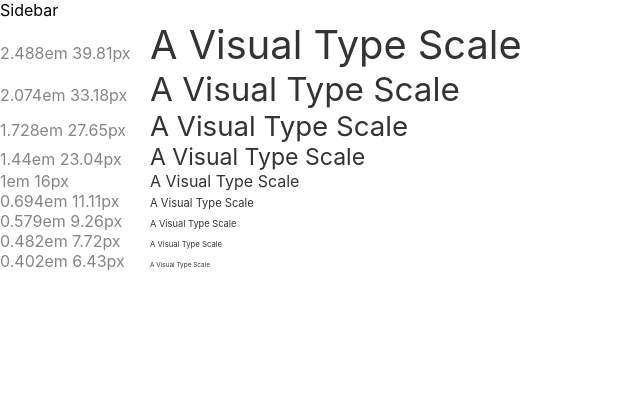
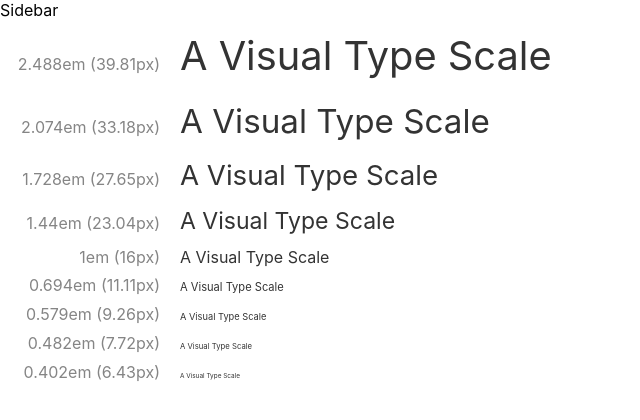
Before and after one commit to rangle/rangle-type-scale, a React (Create React App) app: page / in a window 1280 px wide. Shown: the top 420 px of the page, without its empty margins (0-640 px from the left). Built offline with nearby package versions, Linux system fonts and the light colour scheme.

Commit message:
Initial setup of input form

```diff
--- a/src/App.js
+++ b/src/App.js
@@ -13,8 +13,12 @@ class App extends Component {
     return (
       <ThemeProvider theme={theme}>
         <div className="App">
-          <Sidebar></Sidebar>
-          <SpecimenList></SpecimenList>
+          <aside>
+            <Sidebar></Sidebar>
+          </aside>
+          <main>
+            <SpecimenList></SpecimenList>
+          </main>
         </div>
       </ThemeProvider>
     );
--- a/src/components/Specimen.js
+++ b/src/components/Specimen.js
@@ -2,10 +2,13 @@ import React from 'react';
 import styled from "styled-components";
 
 const SpecimenBody = styled.div`
+  line-height: 1.8;
   .label {
     color: ${props => props.theme.lightGray};
     display: inline-block;
-    width: 150px;
+    margin-right: 20px;
+    text-align: right;
+    width: 160px;
   }
 `;
 
@@ -26,9 +29,8 @@ const Specimen = (props) => {
   return (
     <SpecimenBody>
       <span class="label">
-        {typeScaleEms}
-        em&nbsp;
-        {typeScalePx}px
+        {typeScaleEms}em
+        ({typeScalePx}px)
       </span>
       <span class="value" style={styles}>
         {props.previewText}
--- a/src/components/SpecimenList.js
+++ b/src/components/SpecimenList.js
@@ -21,7 +21,7 @@ class SpecimenList extends Component {
 
     return (
       <StyledList>
-        {specimens.map((specimen, i) => (
+        {specimens.sort().reverse().map((specimen, i) => (
           <li>
             <Specimen
               baseSize={baseSize}
```
Also changed, not shown: src/components/InputForm.js (added, +11 -0 lines), src/components/InputFormContainer.js (added, +23 -0 lines).
